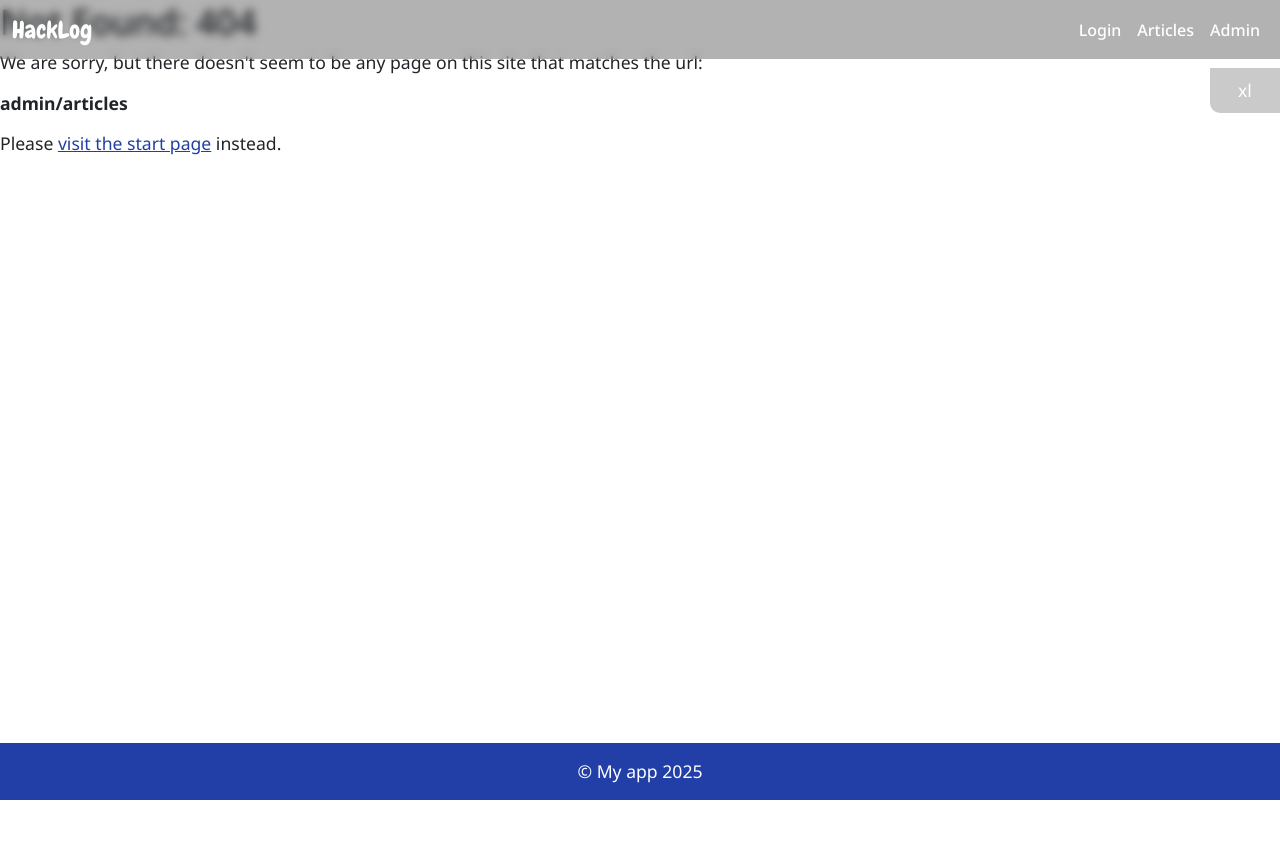
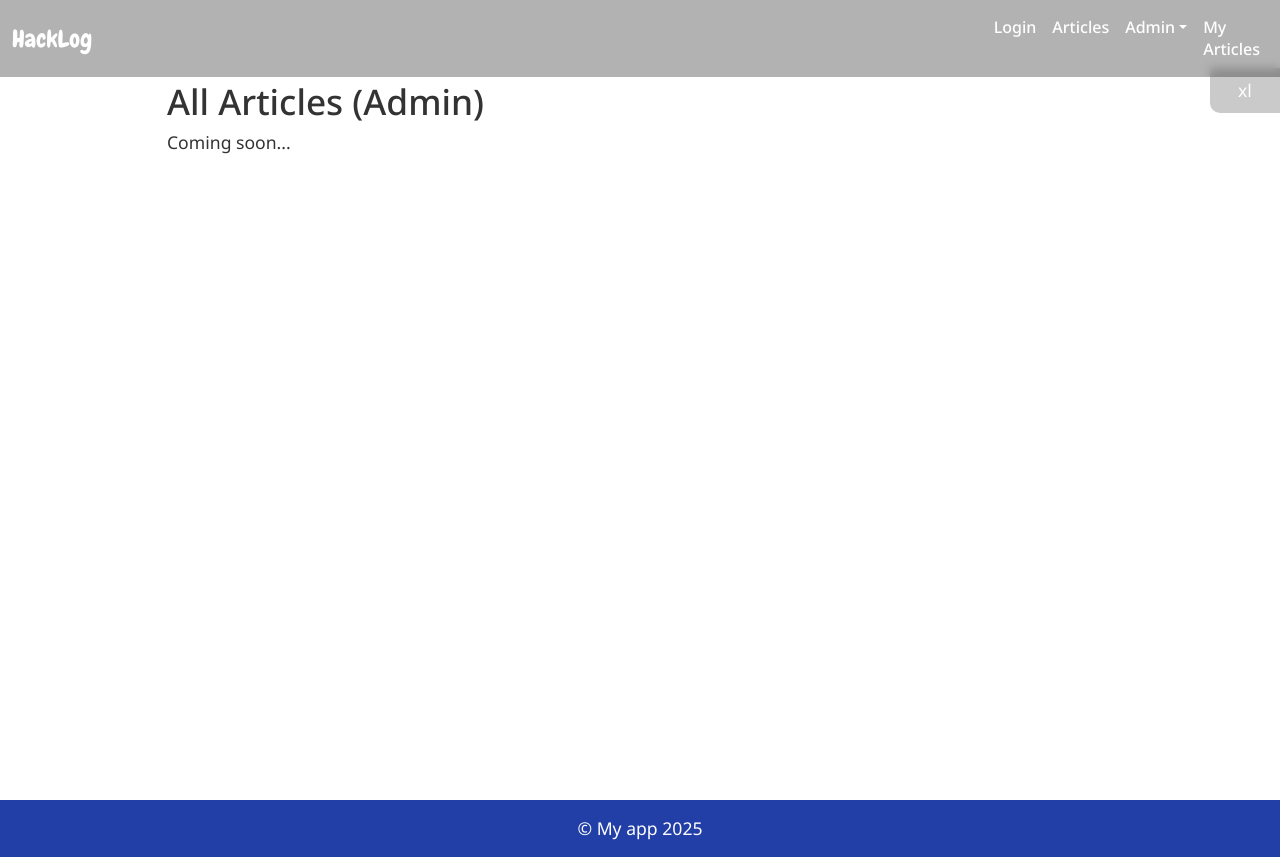
Before and after one commit to MMTTSEC/HackLog, a React (Vite) app: page /admin/articles in a window 1280 px wide. Before the commit this address had no page. Before the commit the page ends 800 px from the top, so only its background shows below. Built offline with nearby package versions, Linux system fonts and the light colour scheme.

Commit message:
Add new admin and update routing

```diff
--- /dev/null
+++ b/src/pages/AdminAllArticles.tsx
@@ -0,0 +1,21 @@
+import { Container, Row, Col } from 'react-bootstrap';
+
+AdminAllArticles.route = {
+  path: '/admin/articles',
+  menuLabel: 'All Articles',
+  index: 7,
+  parent: '/admin'
+}
+
+export default function AdminAllArticles() {
+  return <div className="page-content">
+    <Container>
+      <Row>
+        <Col>
+          <h2>All Articles (Admin)</h2>
+          <p>Coming soon...</p>
+        </Col>
+      </Row>
+    </Container>
+  </div>
+}
--- /dev/null
+++ b/src/pages/AllUsers.tsx
@@ -0,0 +1,21 @@
+import { Container, Row, Col } from 'react-bootstrap';
+
+AllUsers.route = {
+  path: '/admin/users',
+  menuLabel: 'All Users',
+  index: 6,
+  parent: '/admin'
+}
+
+export default function AllUsers() {
+  return <div className="page-content">
+    <Container>
+      <Row>
+        <Col>
+          <h2>All Users</h2>
+          <p>Coming soon...</p>
+        </Col>
+      </Row>
+    </Container>
+  </div>
+}
--- /dev/null
+++ b/src/pages/MyArticles.tsx
@@ -0,0 +1,20 @@
+import { Container, Row, Col } from 'react-bootstrap';
+
+MyArticles.route = {
+  path: '/my-articles',
+  menuLabel: 'My Articles',
+  index: 5
+}
+
+export default function MyArticles() {
+  return <div className="page-content">
+    <Container>
+      <Row>
+        <Col>
+          <h2>My Articles</h2>
+          <p>Coming soon...</p>
+        </Col>
+      </Row>
+    </Container>
+  </div>
+}
--- a/src/partials/Header.tsx
+++ b/src/partials/Header.tsx
@@ -2,6 +2,7 @@ import { useState } from 'react';
 import { Link, useLocation } from 'react-router-dom';
 import { Container, Nav, Navbar } from 'react-bootstrap';
 import routes from '../routes';
+import { NavDropdown } from 'react-bootstrap';
 
 export default function Header() {
 
@@ -38,15 +39,45 @@ export default function Header() {
         </div>
         <Navbar.Collapse id="basic-navbar-nav">
           <Nav className="w-100 justify-content-center">
-            {routes.filter(x => x.menuLabel).map(
-              ({ menuLabel, path }, i) =>
+            {routes.filter(x => x.menuLabel && !x.parent).map(({ menuLabel, path }, i) => {
+              // Group admin children under a dropdown
+              if (path === '/admin') {
+                const adminChildren = routes.filter(r => r.parent === '/admin' && r.menuLabel);
+                const adminActive = isActive('/admin') || adminChildren.some(child => isActive(child.path));
+                return (
+                  <NavDropdown
+                    title={menuLabel}
+                    key={`admin-${i}`}
+                    className={adminActive ? 'active' : ''}
+                    onClick={() => setTimeout(() => setExpanded(false), 200)}
+                  >
+                    {adminChildren.map((child, j) => (
+                      <NavDropdown.Item
+                        as={Link}
+                        to={child.path}
+                        key={`admin-child-${j}`}
+                        className={isActive(child.path) ? 'active' : ''}
+                        onClick={() => setTimeout(() => setExpanded(false), 200)}
+                      >
+                        {child.menuLabel}
+                      </NavDropdown.Item>
+                    ))}
+                  </NavDropdown>
+                );
+              }
+              // Render regular top-level links
+              return (
                 <Nav.Link
-                  as={Link} key={i} to={path}
+                  as={Link}
+                  key={i}
+                  to={path}
                   className={isActive(path) ? 'active' : ''}
-                  /* close menu after selection*/
                   onClick={() => setTimeout(() => setExpanded(false), 200)}
-                >{menuLabel}</Nav.Link>
-            )}
+                >
+                  {menuLabel}
+                </Nav.Link>
+              );
+            })}
           </Nav>
         </Navbar.Collapse>
       </Container>
```
Also changed, not shown: src/routes.ts (+7 -1 lines).
